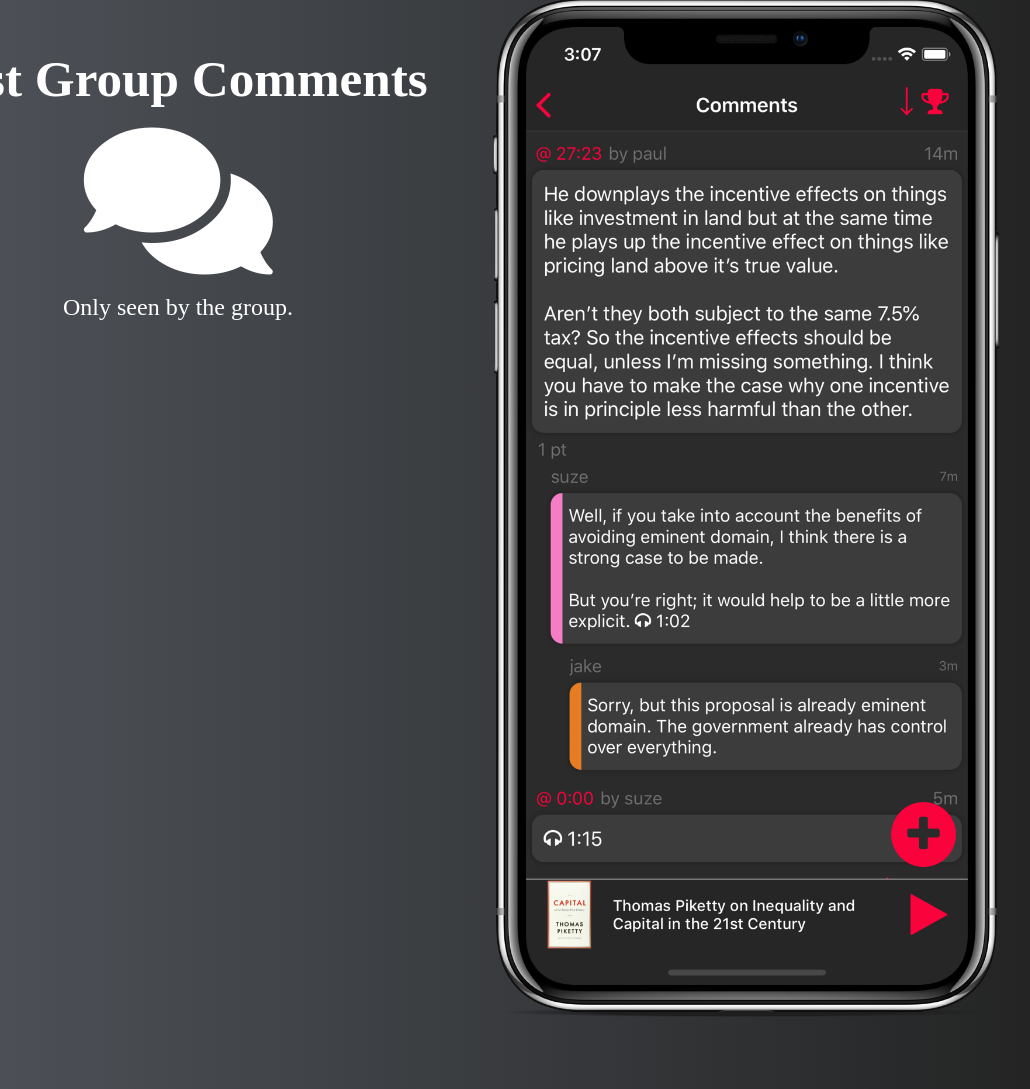
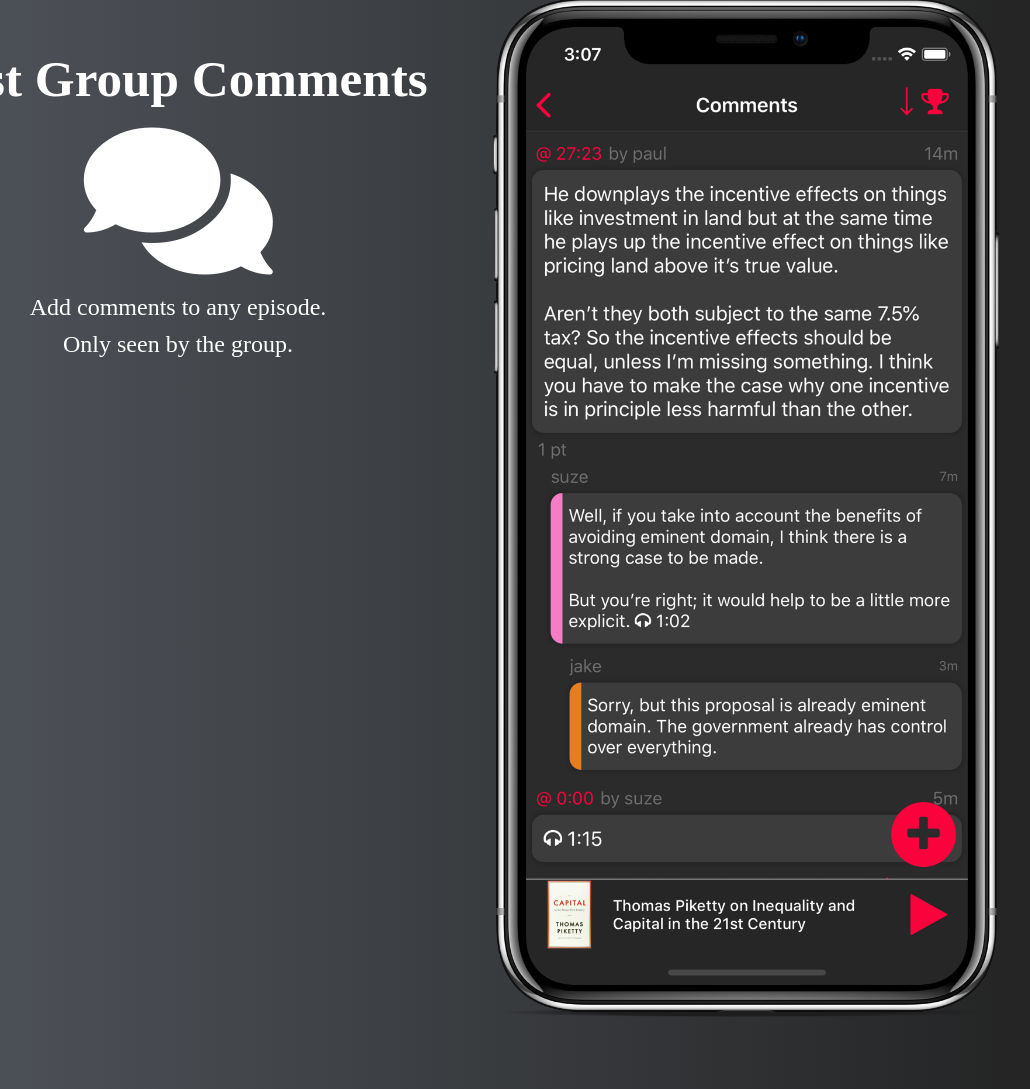
Before and after one commit to kaseyb002/PodTalk-Landing-Page, a website: page public/index.html in a window 1280 px wide. Shown: the part 3168-4257 px from the top of the page, without its empty margins (177-1207 px from the left). Drawn offline with nearby package versions, Linux system fonts and the light colour scheme.

Commit message:
Updated copy

```diff
--- a/public/index.html
+++ b/public/index.html
@@ -100,6 +100,7 @@
         <div class="col-sm-6">
           <h1 class="title-font feature-header top-buffer">Post Group Comments</h1>
           <h3><i class="fas fa-comments fa-6x center-icon"></i></h3>
+          <h4 class="feature-subtitle">Add comments to any episode.</h4>
           <h4 class="feature-subtitle">Only seen by the group.</h4>
         </div>
         <div class="col-sm-6">
```
